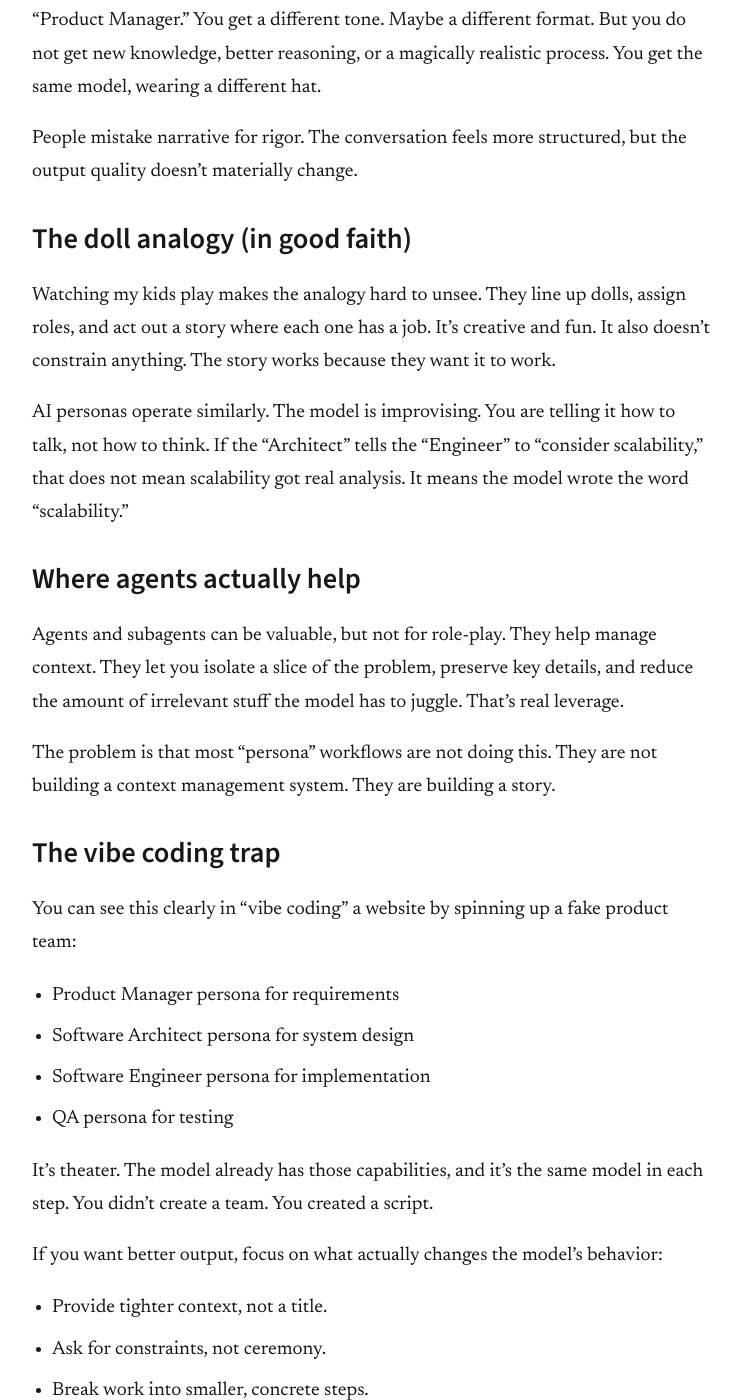
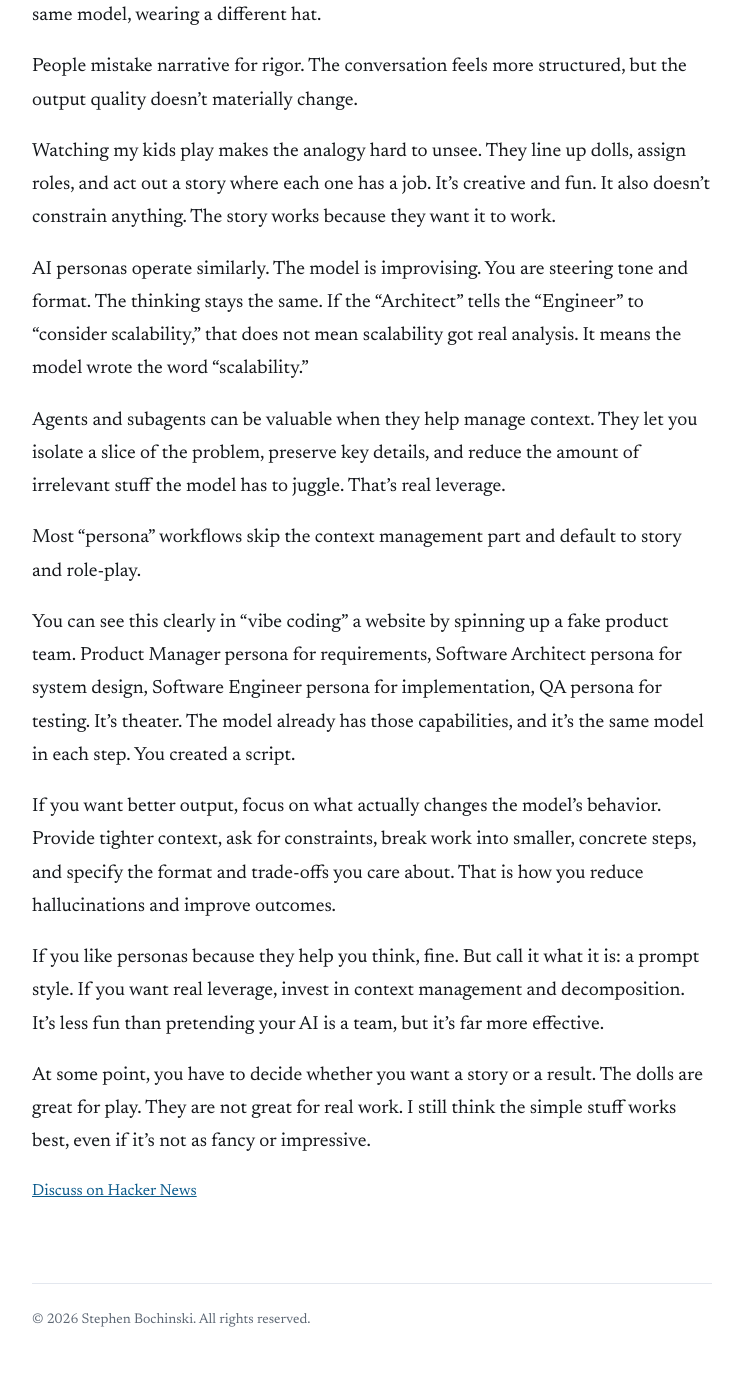
Before and after one commit to sbochins/personal-website, a Jekyll site: the page built from _posts/2026-01-02-ai-personas.md, in a window 1280 px wide and 1400 px high, scrolled down 540 px. Shown: the whole window, without its empty margins (268-1009 px from the left). Built offline with Jekyll 4.4.1, drawn with Linux system fonts in a browser that asks for light colours; some of the changed text lies outside the part shown.

Commit message:
Refine post language

```diff
--- a/_posts/2026-01-02-ai-personas.md
+++ b/_posts/2026-01-02-ai-personas.md
@@ -4,46 +4,22 @@ title: AI Personas
 
 I keep seeing teams lean on AI personas as if they are a substitute for sound engineering practice. The pattern is familiar: line up a "Product Manager," "Senior Engineer," and "QA" persona and let them talk it out. As much as I hate to admit it, I get the appeal. It feels like you are recreating a product team in a chat window. In practice, it rarely leads to better work.
 
-## Personas aren't a capability upgrade
-
 The core issue is simple: the model already has the capabilities those personas claim to represent. You do not get a smarter plan because you told the model to be a "Product Manager." You get a different tone. Maybe a different format. But you do not get new knowledge, better reasoning, or a magically realistic process. You get the same model, wearing a different hat.
 
 People mistake narrative for rigor. The conversation feels more structured, but the output quality doesn't materially change.
 
-## The doll analogy (in good faith)
-
 Watching my kids play makes the analogy hard to unsee. They line up dolls, assign roles, and act out a story where each one has a job. It's creative and fun. It also doesn't constrain anything. The story works because they want it to work.
 
-AI personas operate similarly. The model is improvising. You are telling it how to talk, not how to think. If the "Architect" tells the "Engineer" to "consider scalability," that does not mean scalability got real analysis. It means the model wrote the word "scalability."
+AI personas operate similarly. The model is improvising. You are steering tone and format. The thinking stays the same. If the "Architect" tells the "Engineer" to "consider scalability," that does not mean scalability got real analysis. It means the model wrote the word "scalability."
 
-## Where agents actually help
+Agents and subagents can be valuable when they help manage context. They let you isolate a slice of the problem, preserve key details, and reduce the amount of irrelevant stuff the model has to juggle. That's real leverage.
 
-Agents and subagents can be valuable, but not for role-play. They help manage context. They let you isolate a slice of the problem, preserve key details, and reduce the amount of irrelevant stuff the model has to juggle. That's real leverage.
+Most "persona" workflows skip the context management part and default to story and role-play.
 
-The problem is that most "persona" workflows are not doing this. They are not building a context management system. They are building a story.
+You can see this clearly in "vibe coding" a website by spinning up a fake product team. Product Manager persona for requirements, Software Architect persona for system design, Software Engineer persona for implementation, QA persona for testing. It's theater. The model already has those capabilities, and it's the same model in each step. You created a script.
 
-## The vibe coding trap
-
-You can see this clearly in "vibe coding" a website by spinning up a fake product team:
-
-- Product Manager persona for requirements
-- Software Architect persona for system design
-- Software Engineer persona for implementation
-- QA persona for testing
-
-It's theater. The model already has those capabilities, and it's the same model in each step. You didn't create a team. You created a script.
-
-If you want better output, focus on what actually changes the model's behavior:
-
-- Provide tighter context, not a title.
-- Ask for constraints, not ceremony.
-- Break work into smaller, concrete steps.
-- Specify the format and trade-offs you care about.
-
-That is how you reduce hallucinations and improve outcomes.
-
-## A more honest approach
+If you want better output, focus on what actually changes the model's behavior. Provide tighter context, ask for constraints, break work into smaller, concrete steps, and specify the format and trade-offs you care about. That is how you reduce hallucinations and improve outcomes.
 
 If you like personas because they help you think, fine. But call it what it is: a prompt style. If you want real leverage, invest in context management and decomposition. It's less fun than pretending your AI is a team, but it's far more effective.
 
-At some point, you have to decide whether you want a story or a result. The dolls are great for play. They are not great for work.
+At some point, you have to decide whether you want a story or a result. The dolls are great for play. They are not great for real work. I still think the simple stuff works best, even if it's not as fancy or impressive.
```
Also changed, not shown: _posts/2026-01-05-agents-are-table-stakes.md (+6 -12 lines).
